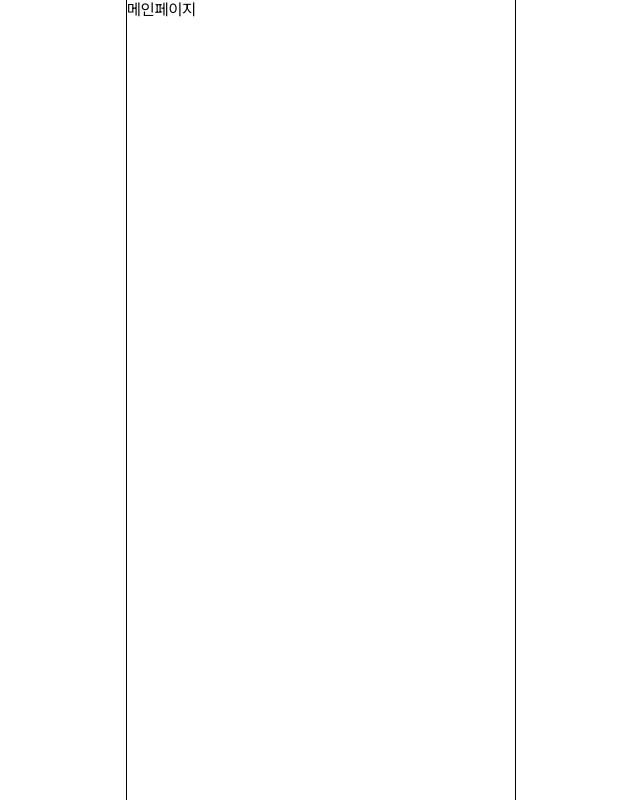
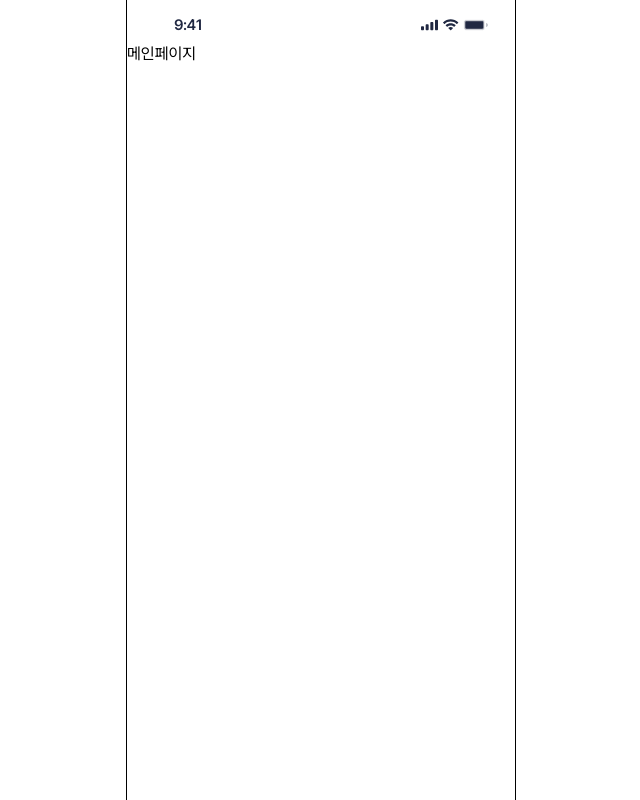
Before and after one commit to Kusitms-Kukerton-D/Frontend_D, a React (Vite) app: page / in a window 1280 px wide. Shown: the whole page, without its empty margins (319-959 px from the left). Built offline with nearby package versions, Linux system fonts and the light colour scheme.

Commit message:
design: 폰 헤더 구현

```diff
--- a/src/Router.tsx
+++ b/src/Router.tsx
@@ -1,11 +1,16 @@
 import { BrowserRouter, Route, Routes } from "react-router-dom";
 import MainPage from "./pages/MainPage";
+import InformationPage from "./pages/InformationPage";
+import Layout from "./components/Layout";
 
 function Router() {
   return (
     <BrowserRouter>
       <Routes>
-        <Route path="/" element={<MainPage />} />
+        <Route path="/" element={<Layout />}>
+          <Route path="/" element={<MainPage />} />
+          <Route path="/information" element={<InformationPage />} />
+        </Route>
       </Routes>
     </BrowserRouter>
   );
--- /dev/null
+++ b/src/components/Layout.tsx
@@ -0,0 +1,39 @@
+import styled from "styled-components";
+import IconPhone from "../../public/assets/icons/phone.svg";
+import { Outlet } from "react-router-dom";
+
+const Layout = () => {
+  return (
+    <>
+      <Container>
+        <InnerContainer>
+          <span>9:41</span>
+          <img src={IconPhone} alt="icon" />
+        </InnerContainer>
+      </Container>
+      <Outlet />
+    </>
+  );
+};
+
+export default Layout;
+
+const Container = styled.div`
+  padding: 15px 27px 9px 47px;
+`;
+
+const InnerContainer = styled.div`
+  display: flex;
+  justify-content: space-between;
+
+  span {
+    color: #202842;
+    text-align: center;
+    font-family: Pretendard;
+    font-size: 15px;
+    font-style: normal;
+    font-weight: 600;
+    line-height: 20px;
+    letter-spacing: -0.5px;
+  }
+`;
```
Also changed, not shown: public/assets/icons/arrow.svg (added), public/assets/icons/phone.svg (added).
